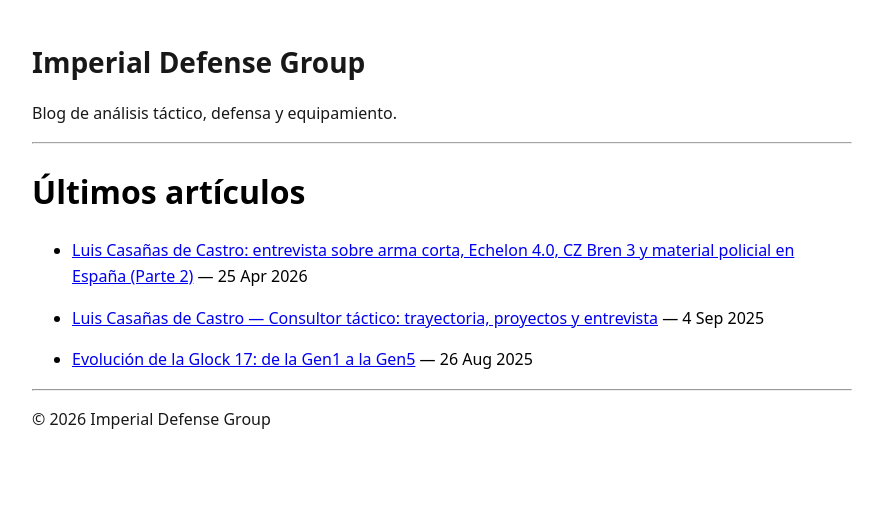
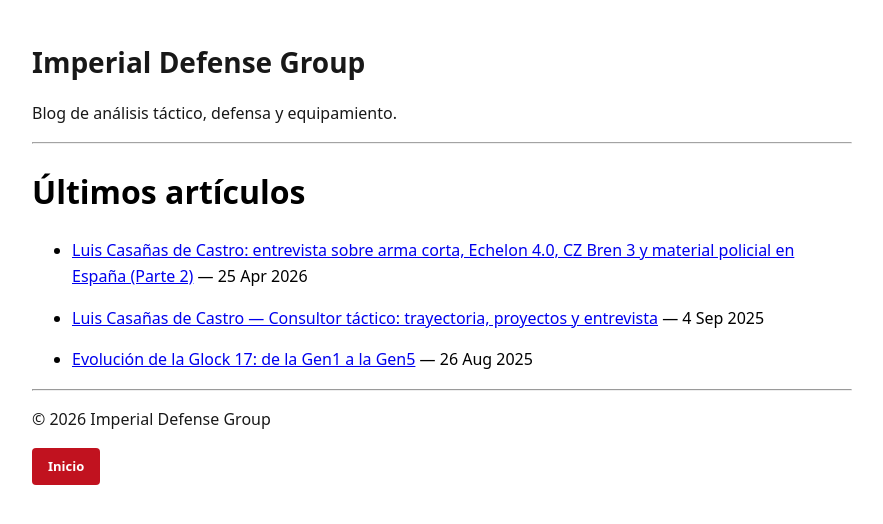
Before and after one commit to imperialdefensegroup/articulos, a Jekyll site: the page built from index.md, in a window 1280 px wide. Shown: the top 524 px of the page, without its empty margins (198-1081 px from the left). Built offline with Jekyll 4.4.1, drawn with Linux system fonts in a browser that asks for light colours; the list of posts is cut into pages by our own code.

Commit message:
Update default.html

```diff
--- a/_layouts/default.html
+++ b/_layouts/default.html
@@ -29,3 +29,9 @@
   </footer>
 </body>
 </html>
+<p style="margin-top: 10px;">
+  <a href="https://imperialdefensegroup.github.io/home/"
+     style="display: inline-block; background-color: #c1121f; color: #fff; padding: 8px 16px; text-decoration: none; border-radius: 4px; font-weight: bold; font-size: 13px;">
+    Inicio
+  </a>
+</p>
```
